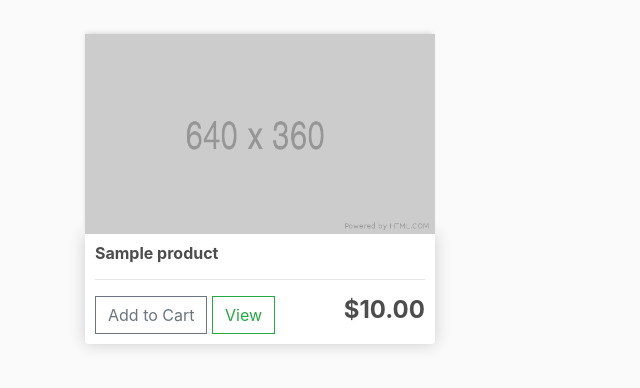
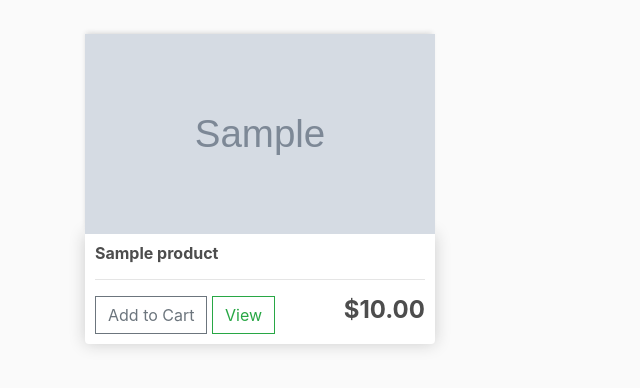
Before and after one commit to Sicret89/eshop, a Django app: page / in a window 1280 px wide. Shown: the part 57-445 px from the top of the page, without its empty margins (0-640 px from the left). Run offline with Django 3.2, Linux system fonts and the light colour scheme; tables that the repository leaves empty hold one stand-in row (values such as "Sample post"); grey boxes marked "Sample" are stand-in pictures; some libraries are stand-ins or nearby versions.

Commit message:
update store with images

```diff
--- a/eshop/store/templates/store/store.html
+++ b/eshop/store/templates/store/store.html
@@ -4,7 +4,7 @@
 <div class="row">
     {% for product in products %}
     <div class="col-lg-4">
-        <img class="thumbnail" src="{% static 'images/placeholder.png' %}">
+        <img class="thumbnail" src="{{product.image.url}}">
         <div class="box-element product">
             <h6><strong>{{product.name}}</strong></h6>
             <hr>
```
